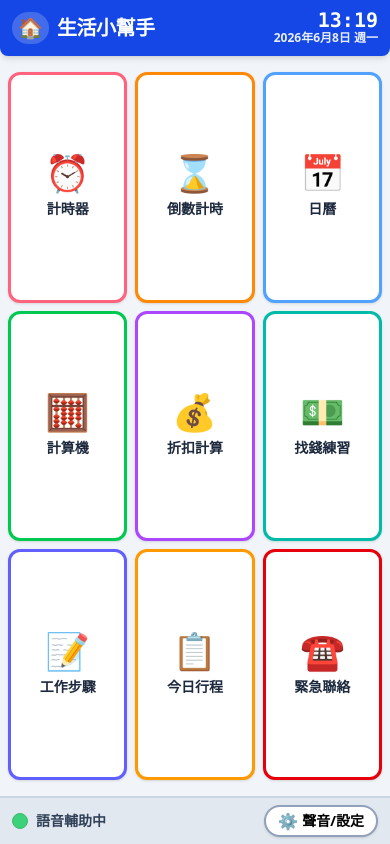
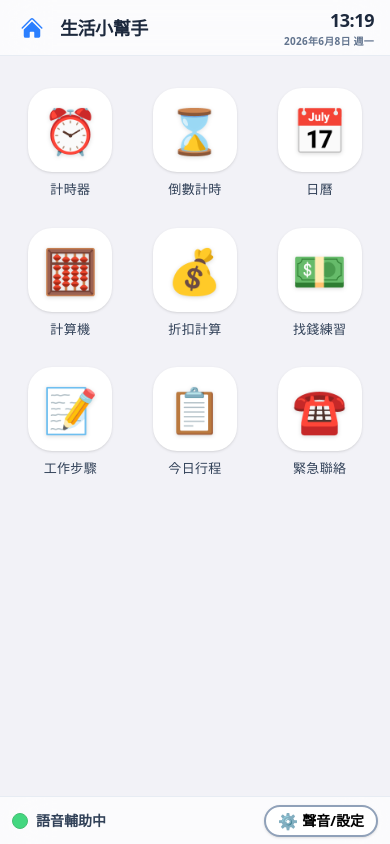
Before and after one commit to wujhbn/Life-Helper, a React (Vite) app: page / in a window 390 px wide. Built offline with nearby package versions, Linux system fonts and the light colour scheme.

Commit message:
style: update layout and design system
Refactor header, home screen grid, and discount buttons to improve responsive design, typography, and visual consistency.

```diff
--- a/src/components/Layout.tsx
+++ b/src/components/Layout.tsx
@@ -16,28 +16,31 @@ export default function Layout() {
   const dateString = time.toLocaleDateString('zh-TW', { year: 'numeric', month: 'long', day: 'numeric', weekday: 'short' });
 
   return (
-    <div className="w-full h-[100dvh] bg-[#F1F5F9] flex flex-col font-sans overflow-hidden select-none relative">
+    <div className="w-full h-[100dvh] bg-[#F2F2F7] flex flex-col font-sans overflow-hidden select-none relative">
       {/* Top Status Bar */}
-      <header className="h-14 sm:h-16 bg-blue-700 text-white flex items-center justify-between px-3 shadow-md shrink-0 z-10 rounded-b-lg">
+      <header className="h-14 sm:h-16 bg-white/70 backdrop-blur-xl border-b border-slate-200/80 text-black flex items-center justify-between px-3 sm:px-5 shrink-0 z-10 relative">
         <div className="flex items-center gap-2">
-          <Link to="/" className="bg-white/20 p-1.5 rounded-full hover:bg-white/30 transition-colors focus:ring-4 focus:ring-white flex-shrink-0">
-            <span className="text-xl sm:text-2xl leading-none block">🏠</span>
+          <Link to="/" className="p-1 px-2 text-blue-500 hover:text-blue-600 transition-colors active:opacity-70 flex-shrink-0 flex items-center gap-1">
+            <svg xmlns="http://www.w3.org/2000/svg" viewBox="0 0 24 24" fill="currentColor" className="w-6 h-6 sm:w-7 sm:h-7">
+              <path d="M11.47 3.84a.75.75 0 011.06 0l8.69 8.69a.75.75 0 101.06-1.06l-8.689-8.69a2.25 2.25 0 00-3.182 0l-8.69 8.69a.75.75 0 001.06 1.06l8.69-8.69z" />
+              <path d="M12 5.432l8.159 8.159c.03.03.06.058.091.086v6.198c0 1.035-.84 1.875-1.875 1.875H15a.75.75 0 01-.75-.75v-4.5a.75.75 0 00-.75-.75h-3a.75.75 0 00-.75.75V21a.75.75 0 01-.75.75H5.625a1.875 1.875 0 01-1.875-1.875v-6.198a2.29 2.29 0 00.091-.086L12 5.43z" />
+            </svg>
           </Link>
-          <h1 className="text-xl sm:text-2xl font-black tracking-tight truncate">生活小幫手</h1>
+          <h1 className="text-lg sm:text-xl font-bold tracking-tight text-slate-800">生活小幫手</h1>
         </div>
-        <div className="flex flex-col items-end flex-shrink-0 pl-2">
-          <div className="text-xl sm:text-3xl font-mono font-bold leading-none">{timeString}</div>
-          <div className="text-xs sm:text-sm font-bold opacity-90">{dateString}</div>
+        <div className="flex flex-col items-end flex-shrink-0 pr-1">
+          <div className="text-lg sm:text-xl font-semibold tracking-tight text-slate-800">{timeString}</div>
+          <div className="text-[10px] sm:text-xs font-semibold text-slate-500 tracking-wide">{dateString}</div>
         </div>
       </header>
 
       {/* Main Area */}
-      <main className="flex-grow overflow-hidden flex flex-col pt-2 pb-2 h-full min-h-0 relative">
+      <main className="flex-grow overflow-hidden flex flex-col h-full min-h-0 relative z-0">
         <Outlet />
       </main>
 
       {/* Bottom Accessibility Controls */}
-      <footer className="h-12 sm:h-14 bg-slate-200 flex items-center justify-between px-3 sm:px-4 border-t-2 border-slate-300 shrink-0 z-10">
+      <footer className="h-12 sm:h-14 bg-white/70 backdrop-blur-xl border-t border-slate-200/80 flex items-center justify-between px-3 sm:px-5 shrink-0 z-10 relative">
         <div className="flex items-center gap-2">
           <div className="w-4 h-4 bg-green-500 rounded-full animate-pulse border border-green-600 shrink-0"></div>
           <span className="text-sm font-bold text-slate-700 truncate">語音輔助中</span>
--- a/src/pages/Home.tsx
+++ b/src/pages/Home.tsx
@@ -2,30 +2,34 @@ import { Link } from 'react-router-dom';
 
 export default function Home() {
   return (
-    <div className="p-2 h-full flex flex-col justify-center">
-      <div className="w-full max-w-lg mx-auto grid grid-cols-3 grid-rows-3 gap-2 sm:gap-4 h-full max-h-full">
-        <FeatureButton to="/timer" icon="⏰" title="計時器" colorClass="border-rose-400 hover:bg-rose-50 text-rose-700" />
-        <FeatureButton to="/countdown" icon="⌛" title="倒數計時" colorClass="border-orange-400 hover:bg-orange-50 text-orange-700" />
-        <FeatureButton to="/calendar" icon="📅" title="日曆" colorClass="border-blue-400 hover:bg-blue-50 text-blue-700" />
-        <FeatureButton to="/calculator" icon="🧮" title="計算機" colorClass="border-green-500 hover:bg-green-50 text-green-700" />
-        <FeatureButton to="/discount" icon="💰" title="折扣計算" colorClass="border-purple-500 hover:bg-purple-50 text-purple-700" />
-        <FeatureButton to="/change" icon="💵" title="找錢練習" colorClass="border-teal-500 hover:bg-teal-50 text-teal-700" />
-        <FeatureButton to="/tasks" icon="📝" title="工作步驟" colorClass="border-indigo-500 hover:bg-indigo-50 text-indigo-700" />
-        <FeatureButton to="/schedule" icon="📋" title="今日行程" colorClass="border-amber-500 hover:bg-amber-50 text-amber-700" />
-        <FeatureButton to="/emergency" icon="☎️" title="緊急聯絡" colorClass="border-red-600 hover:bg-red-50 text-red-700" />
+    <div className="p-4 sm:p-6 h-full overflow-y-auto">
+      <div className="w-full max-w-sm sm:max-w-md mx-auto mt-4 sm:mt-12 grid grid-cols-3 gap-x-4 gap-y-7 sm:gap-x-6 sm:gap-y-10 pb-10">
+        <FeatureButton to="/timer" icon="⏰" title="計時器" />
+        <FeatureButton to="/countdown" icon="⌛" title="倒數計時" />
+        <FeatureButton to="/calendar" icon="📅" title="日曆" />
+        <FeatureButton to="/calculator" icon="🧮" title="計算機" />
+        <FeatureButton to="/discount" icon="💰" title="折扣計算" />
+        <FeatureButton to="/change" icon="💵" title="找錢練習" />
+        <FeatureButton to="/tasks" icon="📝" title="工作步驟" />
+        <FeatureButton to="/schedule" icon="📋" title="今日行程" />
+        <FeatureButton to="/emergency" icon="☎️" title="緊急聯絡" />
       </div>
     </div>
   );
 }
 
-function FeatureButton({ to, icon, title, colorClass }: { to: string, icon: string, title: string, colorClass: string }) {
+function FeatureButton({ to, icon, title }: { to: string, icon: string, title: string }) {
   return (
     <Link
       to={to}
-      className={`bg-white border-[3px] sm:border-[4px] rounded-xl flex flex-col items-center justify-center gap-1 shadow flex-1 transition-all duration-200 group active:scale-95 py-2 ${colorClass}`}
+      className="flex flex-col items-center group touch-manipulation"
     >
-      <span className="text-4xl sm:text-5xl leading-none group-hover:scale-110 transition-transform mb-1">{icon}</span>
-      <span className="text-sm sm:text-base font-black truncate px-1 text-slate-800">{title}</span>
+      <div className="w-[84px] h-[84px] sm:w-[96px] sm:h-[96px] bg-white rounded-[1.5rem] shadow-sm shadow-black/10 flex items-center justify-center transition-all duration-300 group-active:scale-90 group-active:opacity-70 group-hover:shadow-md">
+        <span className="text-[44px] sm:text-[52px] leading-none drop-shadow-sm">{icon}</span>
+      </div>
+      <span className="mt-2 text-[13px] sm:text-[15px] font-medium text-slate-700 tracking-wide text-center">
+        {title}
+      </span>
     </Link>
   );
 }
--- a/src/pages/features/Discount.tsx
+++ b/src/pages/features/Discount.tsx
@@ -53,11 +53,13 @@ export default function DiscountPage() {
         <div className="flex-1 flex flex-col gap-2 shrink-0">
           <div className="bg-purple-50 rounded-2xl p-3 border-2 border-purple-200">
             <div className="text-lg font-bold text-purple-800 mb-2 pl-2">2. 打幾折？</div>
-            <div className="grid grid-cols-2 gap-2">
-              <button onClick={() => applyDiscount(0.9, '9折')} className={`p-3 rounded-xl text-xl font-black border-b-4 active:border-b-0 active:translate-y-1 transition-all shadow-sm ${discount === 0.9 ? 'bg-purple-600 border-purple-800 text-white' : 'bg-white border-slate-300 text-slate-700 hover:bg-slate-50'}`}>9折</button>
-              <button onClick={() => applyDiscount(0.8, '8折')} className={`p-3 rounded-xl text-xl font-black border-b-4 active:border-b-0 active:translate-y-1 transition-all shadow-sm ${discount === 0.8 ? 'bg-purple-600 border-purple-800 text-white' : 'bg-white border-slate-300 text-slate-700 hover:bg-slate-50'}`}>8折</button>
-              <button onClick={() => applyDiscount(0.7, '7折')} className={`p-3 rounded-xl text-xl font-black border-b-4 active:border-b-0 active:translate-y-1 transition-all shadow-sm ${discount === 0.7 ? 'bg-purple-600 border-purple-800 text-white' : 'bg-white border-slate-300 text-slate-700 hover:bg-slate-50'}`}>7折</button>
-              <button onClick={() => applyDiscount(0.5, '半價')} className={`p-3 rounded-xl text-xl font-black border-b-4 active:border-b-0 active:translate-y-1 transition-all shadow-sm ${discount === 0.5 ? 'bg-red-500 border-red-700 text-white' : 'bg-white border-slate-300 text-red-600 hover:bg-slate-50'}`}>半價(5折)</button>
+            <div className="grid grid-cols-3 gap-2">
+              <button onClick={() => applyDiscount(0.9, '9折')} className={`p-2 sm:p-3 rounded-xl text-base sm:text-xl font-black border-b-4 active:border-b-0 active:translate-y-1 transition-all shadow-sm ${discount === 0.9 ? 'bg-purple-600 border-purple-800 text-white' : 'bg-white border-slate-300 text-slate-700 hover:bg-slate-50'}`}>9折</button>
+              <button onClick={() => applyDiscount(0.8, '8折')} className={`p-2 sm:p-3 rounded-xl text-base sm:text-xl font-black border-b-4 active:border-b-0 active:translate-y-1 transition-all shadow-sm ${discount === 0.8 ? 'bg-purple-600 border-purple-800 text-white' : 'bg-white border-slate-300 text-slate-700 hover:bg-slate-50'}`}>8折</button>
+              <button onClick={() => applyDiscount(0.75, '75折')} className={`p-2 sm:p-3 rounded-xl text-base sm:text-xl font-black border-b-4 active:border-b-0 active:translate-y-1 transition-all shadow-sm ${discount === 0.75 ? 'bg-purple-600 border-purple-800 text-white' : 'bg-white border-slate-300 text-slate-700 hover:bg-slate-50'}`}>75折</button>
+              <button onClick={() => applyDiscount(0.7, '7折')} className={`p-2 sm:p-3 rounded-xl text-base sm:text-xl font-black border-b-4 active:border-b-0 active:translate-y-1 transition-all shadow-sm ${discount === 0.7 ? 'bg-purple-600 border-purple-800 text-white' : 'bg-white border-slate-300 text-slate-700 hover:bg-slate-50'}`}>7折</button>
+              <button onClick={() => applyDiscount(0.6, '6折')} className={`p-2 sm:p-3 rounded-xl text-base sm:text-xl font-black border-b-4 active:border-b-0 active:translate-y-1 transition-all shadow-sm ${discount === 0.6 ? 'bg-purple-600 border-purple-800 text-white' : 'bg-white border-slate-300 text-slate-700 hover:bg-slate-50'}`}>6折</button>
+              <button onClick={() => applyDiscount(0.5, '半價')} className={`p-2 sm:p-3 rounded-xl text-base sm:text-xl font-black border-b-4 active:border-b-0 active:translate-y-1 transition-all shadow-sm ${discount === 0.5 ? 'bg-red-500 border-red-700 text-white' : 'bg-white border-slate-300 text-red-600 hover:bg-slate-50'}`}>半價(5折)</button>
             </div>
           </div>
 
```
